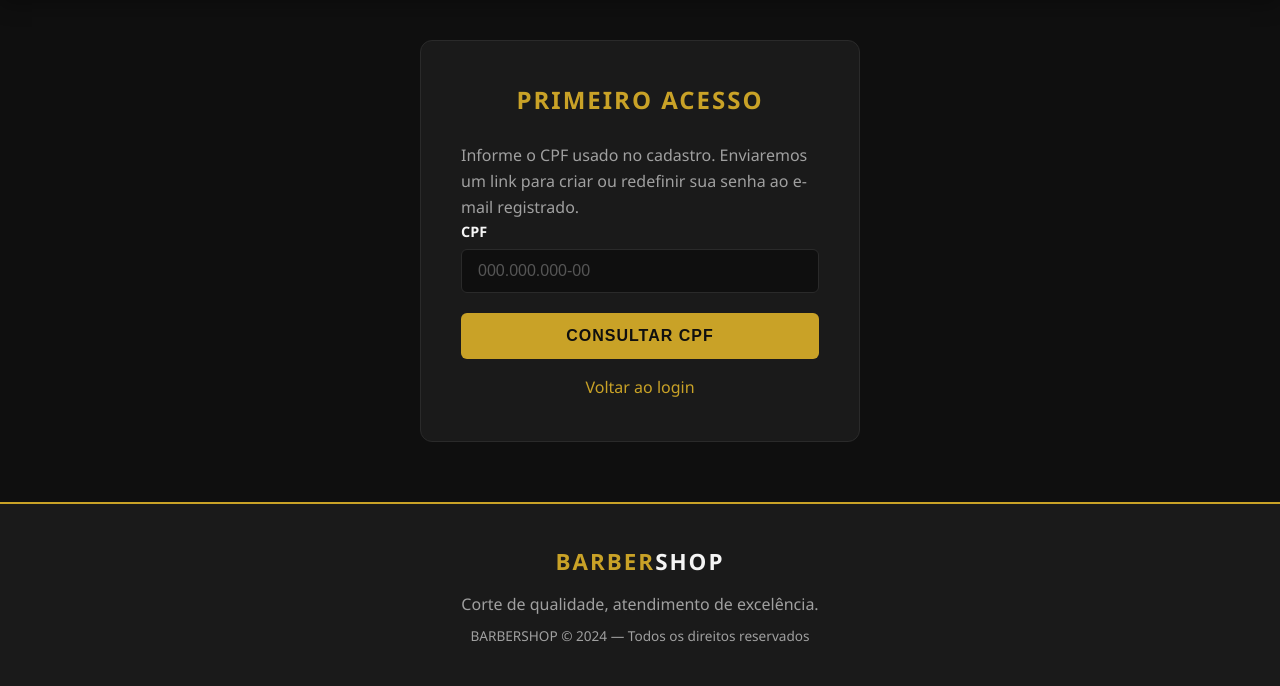
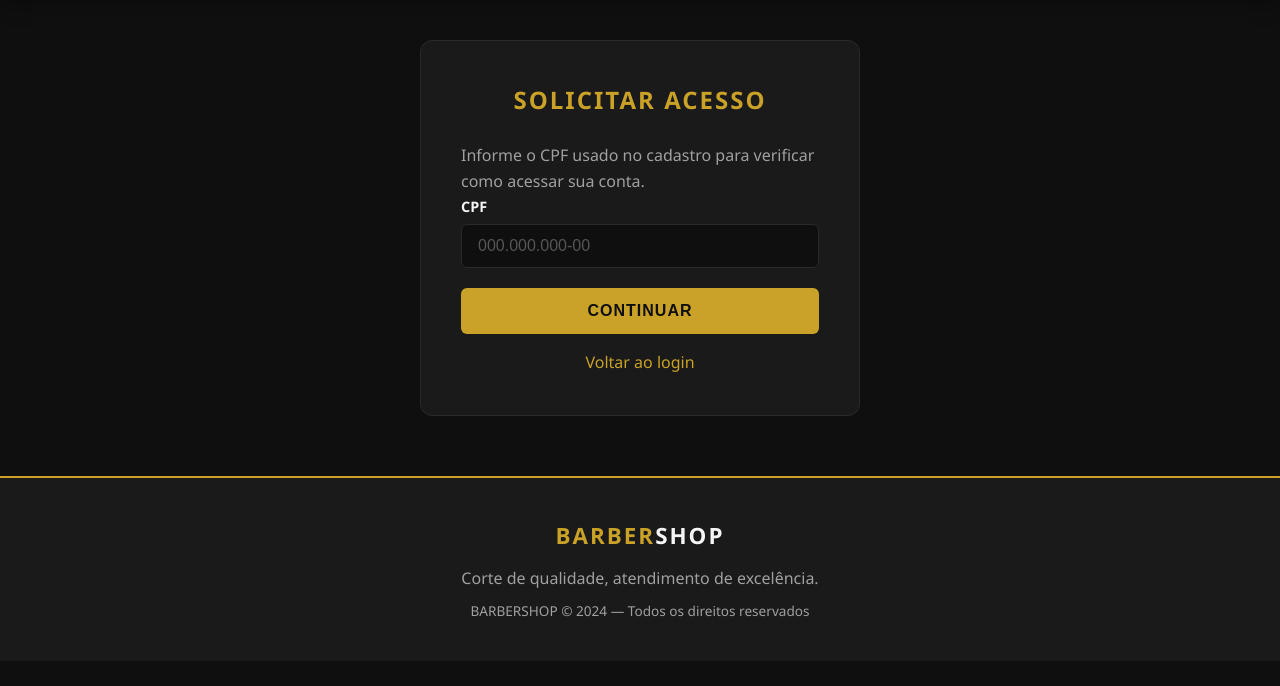
Before and after one commit to rafael-giovanini/barberflow, a FastAPI app: page /primeiro-acesso in a window 1280 px wide. Shown: the part 66-752 px from the top of the page. Run offline with FastAPI, Linux system fonts and the light colour scheme; data comes from the database, SQL or seed files in the repository; some libraries are stand-ins or nearby versions.

Commit message:
feat: direciona clientes para login ou primeiro acesso

```diff
--- a/templates/login.html
+++ b/templates/login.html
@@ -16,7 +16,7 @@
     <button type="submit" class="btn btn-dourado btn-block">Entrar</button>
   </form>
   {% if request.query_params.get('senha_criada') %}<div class="success-msg">Senha criada. Você já pode entrar.</div>{% endif %}
-  <p class="text-center mt-2 text-muted"><a href="/primeiro-acesso">Primeiro acesso? Crie sua senha</a></p>
+  <p class="text-center mt-2 text-muted">Primeiro acesso ou ainda não tem senha? <a href="/primeiro-acesso">Solicitar acesso</a></p>
   <p class="text-center mt-2 text-muted">Ainda não tem cadastro? <a href="/cadastro">Cadastre seus dados</a></p>
   <p class="text-center mt-2 text-muted"><a href="/esqueci-senha">Esqueci minha senha</a></p>
 </div>
--- a/templates/primeiro_acesso.html
+++ b/templates/primeiro_acesso.html
@@ -2,14 +2,19 @@
 {% block title %}Primeiro acesso — BarberFlow{% endblock %}
 {% block content %}
 <div class="form-card">
-  <h2>Primeiro acesso</h2>
-  <p class="text-muted">Informe o CPF usado no cadastro. Enviaremos um link para criar ou redefinir sua senha ao e-mail registrado.</p>
+  <h2>Solicitar acesso</h2>
+  <p class="text-muted">Informe o CPF usado no cadastro para verificar como acessar sua conta.</p>
   {% if error %}<div class="error-msg">{{ error }}</div>{% endif %}
-  {% if sent %}<div class="success-msg">Se houver um cadastro ativo para este CPF, o link será enviado ao e-mail registrado. Verifique também a caixa de spam.</div>{% endif %}
+  {% if has_password %}
+  <div class="success-msg">Este cadastro já tem uma senha. Faça login com seu e-mail e senha. Se não lembrar a senha, use “Esqueci minha senha”.</div>
+  <p><a class="btn btn-dourado btn-block" href="/login">Ir para o login</a></p>
+  <p class="text-center mt-2"><a href="/esqueci-senha">Esqueci minha senha</a></p>
+  {% endif %}
+  {% if sent %}<div class="success-msg">Enviamos ao e-mail cadastrado um link seguro para criar sua senha. Verifique também a caixa de spam.</div>{% endif %}
   {% if not_found %}<div class="error-msg">Não encontramos um cadastro ativo para este CPF.</div><p><a class="btn btn-dourado btn-block" href="/cadastro?cpf_nao_encontrado=1">Cadastrar dados de cliente</a></p>{% endif %}
-  {% if not sent and not_found == false %}<form method="post" action="/primeiro-acesso">
+  {% if not sent and not_found == false and not has_password %}<form method="post" action="/primeiro-acesso">
     <div class="form-group"><label for="cpf">CPF</label><input id="cpf" type="text" name="cpf" data-mask="cpf" class="form-control" value="{{ cpf }}" inputmode="numeric" autocomplete="off" placeholder="000.000.000-00" required></div>
-    <button type="submit" class="btn btn-dourado btn-block">Consultar CPF</button>
+    <button type="submit" class="btn btn-dourado btn-block">Continuar</button>
   </form>{% endif %}
   <p class="text-center mt-2"><a href="/login">Voltar ao login</a></p>
 </div>
```
Also changed, not shown: security_routes.py (+13 -6 lines), tests/test_security_routes.py (+18 -1 lines).
